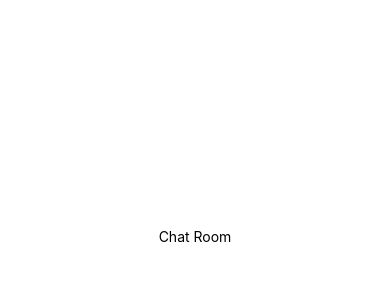
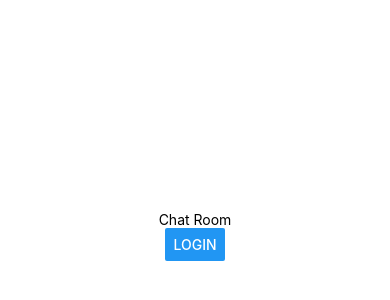
Before and after one commit to EnriqueIzel2/hey_grupos, a React Native app: screen /ChatRoom in a window 390 px wide. Shown: the part 186-486 px from the top of the page. Built offline with nearby package versions, Linux system fonts and the light colour scheme.

Commit message:
feat: add button navigation to SignIn

```diff
--- a/src/screens/ChatRoom/index.js
+++ b/src/screens/ChatRoom/index.js
@@ -1,12 +1,14 @@
 import React from "react";
-import { StyleSheet, Text, View } from "react-native";
-
-// import { Container } from './styles';
+import { StyleSheet, Text, View, Button } from "react-native";
+import { useNavigation } from "@react-navigation/native";
 
 const ChatRoom = () => {
+  const navigation = useNavigation();
+
   return (
     <View style={styles.container}>
       <Text>Chat Room</Text>
+      <Button title="Login" onPress={() => navigation.navigate("SignIn")} />
     </View>
   );
 };
```
